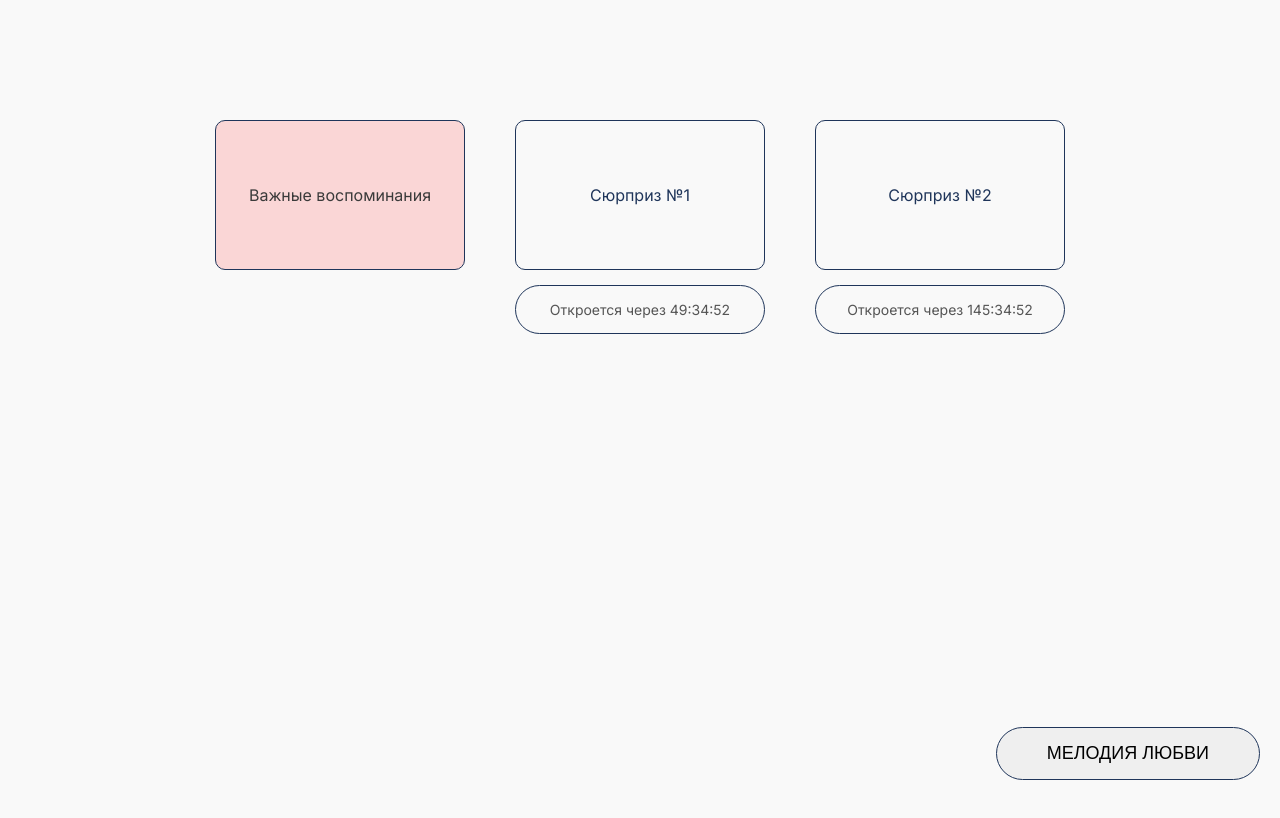
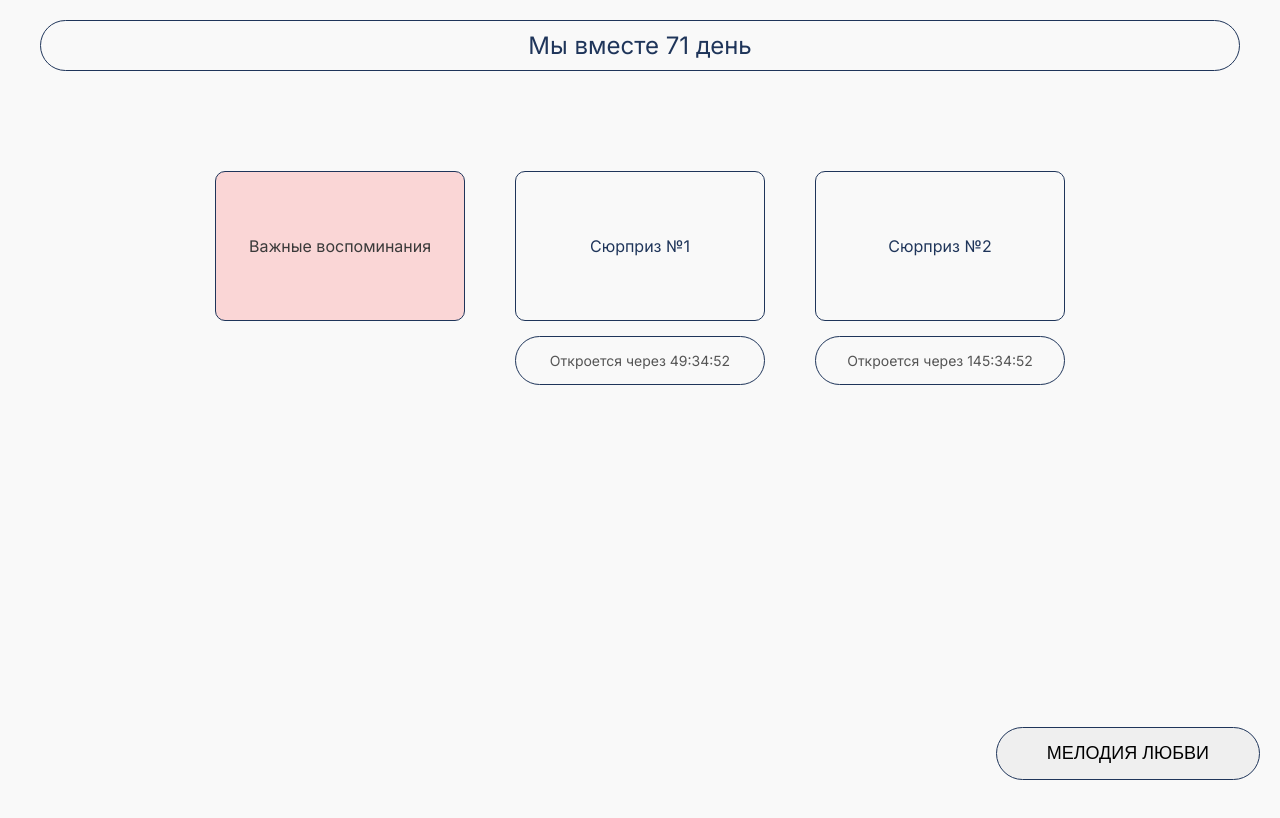
Before and after one commit to knage9/ourlove, a plain HTML site: page index.html in a window 1280 px wide. Drawn offline with Linux system fonts and the light colour scheme.

Commit message:
add_counter

```diff
--- a/index.html
+++ b/index.html
@@ -10,9 +10,8 @@
     <link rel="stylesheet" href="css/style.css">
 </head>
 <body>
+    <p id="days-counter" class="timer">Мы вместе ... дней</p>
     <div class="container">
-
-
         <div class="cards">
           <!-- Первая карточка -->
           <a href="page_5.html" class="card open heartbeat">
--- a/js/level.js
+++ b/js/level.js
@@ -66,3 +66,42 @@ function toggleMusic() {
 
 // Инициализация таймеров при загрузке страницы
 updateTimers();
+
+function updateDaysCounter() {
+    const startDate = new Date("2024-11-19T00:00:00+03:00"); // Дата начала отношений с учётом московского времени
+    const now = new Date();
+
+    // Учитываем московский часовой пояс (UTC+3)
+    const moscowOffset = 3 * 60 * 60 * 1000; // Смещение в миллисекундах
+    const moscowTime = new Date(now.getTime() + now.getTimezoneOffset() * 60 * 1000 + moscowOffset);
+
+    const diffTime = moscowTime - startDate;
+    const diffDays = Math.floor(diffTime / (1000 * 60 * 60 * 24));
+
+    // Функция для правильного склонения слова "день"
+    function getDayWord(number) {
+        const lastDigit = number % 10;
+        const lastTwoDigits = number % 100;
+        if (lastTwoDigits >= 11 && lastTwoDigits <= 19) {
+            return "дней";
+        }
+        if (lastDigit === 1) {
+            return "день";
+        }
+        if (lastDigit >= 2 && lastDigit <= 4) {
+            return "дня";
+        }
+        return "дней";
+    }
+
+    const daysCounterElement = document.getElementById("days-counter");
+    if (daysCounterElement) {
+        daysCounterElement.innerText = `Мы вместе ${diffDays} ${getDayWord(diffDays)}`;
+    } else {
+        console.error("Элемент счётчика дней не найден.");
+    }
+}
+
+// Запуск обновления счётчика дней
+updateDaysCounter();
+setInterval(updateDaysCounter, 60 * 1000); // Обновление каждую минуту
--- a/scss/style.scss
+++ b/scss/style.scss
@@ -18,7 +18,6 @@ html, body {
 }
 
   .container {
-    padding: 20px;
     max-width: 1200px;
     width: 100%;
     margin: 100px auto;
@@ -111,3 +110,20 @@ html, body {
     width: 100%;
     height: 100%;
 }
+
+#days-counter {
+  padding: 10px 10px;
+  font-size: 24px;
+  margin-right: 20px;
+  border: 1px solid #1F355A;
+  color: #1F355A;
+  text-align: center;
+  max-width: 1200px;
+  margin: 0 auto;
+  margin-top: 20px;
+}
+
+body{
+  padding-left: 20px;
+  padding-right: 20px;
+}
```
Also changed, not shown: css/style.css.
